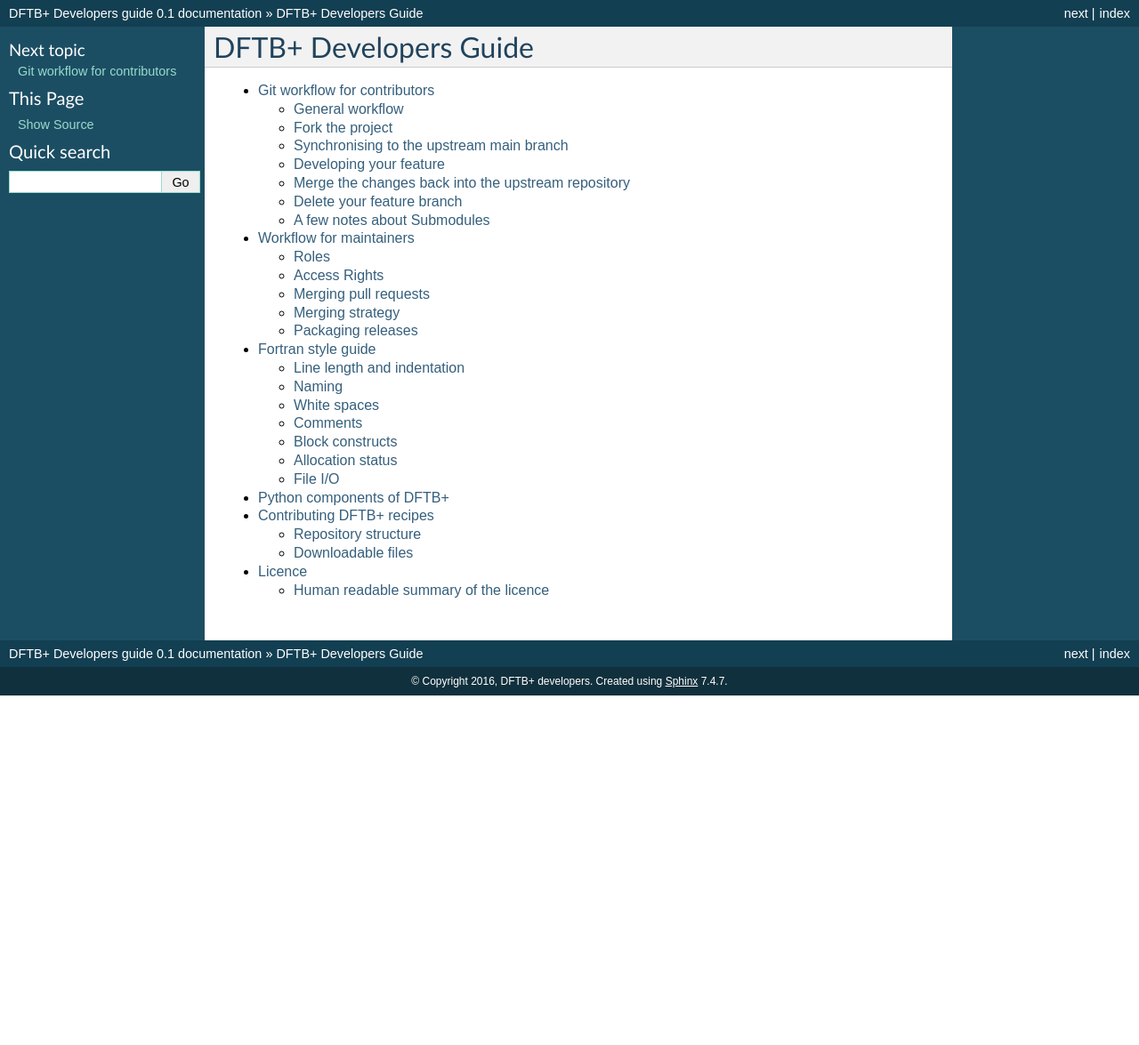
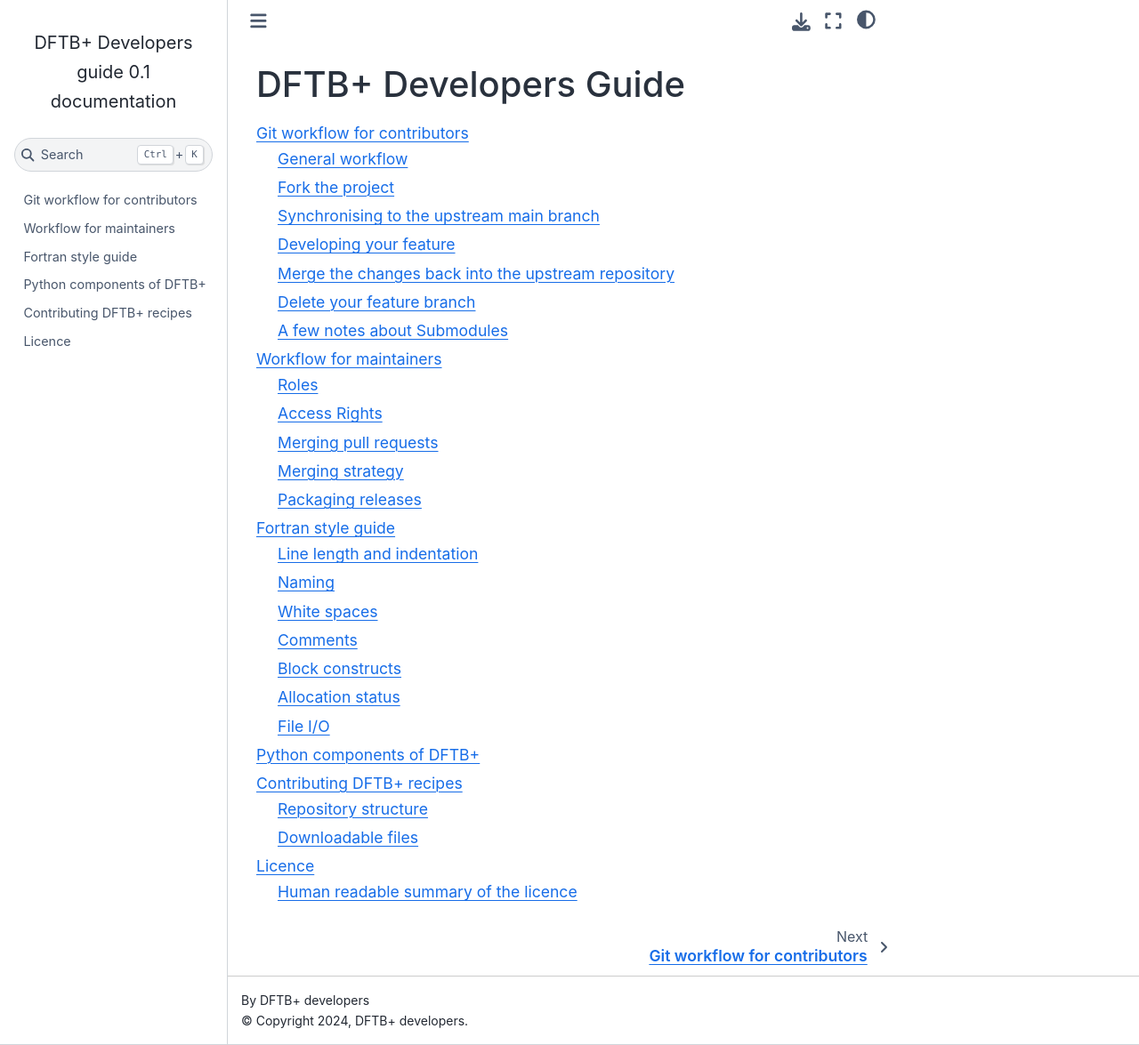
Before and after one commit to dftbplus/develguide, a Sphinx documentation site: the page built from docs/index.rst, in a window 1280 px wide and 1175 px high. Shown: the whole window at 89% size. Built offline with Sphinx 7.4.7 and the Sphinx Book theme 1.1.4, drawn with Linux system fonts in a browser that asks for light colours.

Commit message:
Fix theme (#25)

```diff
--- a/docs/conf.py
+++ b/docs/conf.py
@@ -47,7 +47,7 @@
 
 # General information about the project.
 project = 'DFTB+ Developers guide'
-copyright = '2016, DFTB+ developers'
+copyright = '2024, DFTB+ developers'
 author = 'DFTB+ developers'
 
 # The version info for the project you're documenting, acts as replacement for
@@ -110,7 +110,7 @@
 
 # The theme to use for HTML and HTML Help pages.  See the documentation for
 # a list of builtin themes.
-html_theme = 'default'
+html_theme = 'sphinx_book_theme'
 
 # Theme options are theme-specific and customize the look and feel of a theme
 # further.  For a list of options available for each theme, see the
--- /dev/null
+++ b/requirements.txt
@@ -0,0 +1,3 @@
+sphinx >= 1.8
+sphinx-book-theme
+sphinx-design
```
Also changed, not shown: .readthedocs.yaml.
